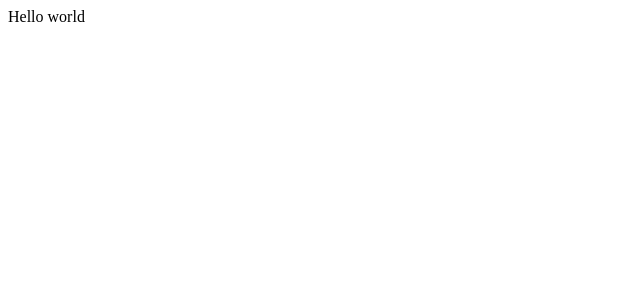
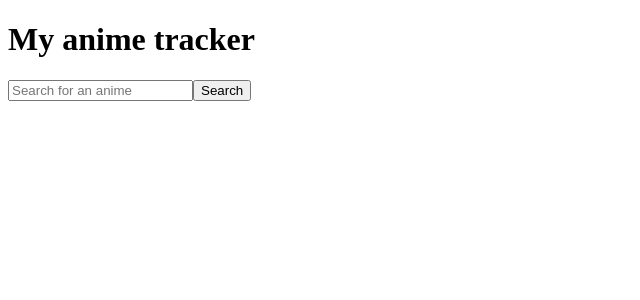
Before and after one commit to fsetrodinomo/Anime-Tracker, a Vue app: page / in a window 1280 px wide. Shown: the top 300 px of the page, without its empty margins (0-640 px from the left). Built offline with nearby package versions, Linux system fonts and the light colour scheme.

Commit message:
working on search function, template side

```diff
--- a/index.html
+++ b/index.html
@@ -4,7 +4,7 @@
     <meta charset="UTF-8" />
     <link rel="icon" type="image/svg+xml" href="/vite.svg" />
     <meta name="viewport" content="width=device-width, initial-scale=1.0" />
-    <title>Vite + Vue</title>
+    <title>My anime tracker</title>
   </head>
   <body>
     <div id="app"></div>
--- a/src/App.vue
+++ b/src/App.vue
@@ -1,12 +1,102 @@
 <script setup>
+import { ref, computed, onMounted } from 'vue'
+const query = ref('')
+//add to anime list
+const my_anime = ref([])
+//results gets back from query submited by API
+const search_results = ref([])
 
+// shows list from a-z
+const my_anime_asc = computed(() => {
+  return my_anime.value.sort((a, b) => {
+    //converts into number tells which one comes first
+    return a.title.localeCompare(b.title)
+  })
+})
+
+//anime search function
+const searchAnime = () => {
+  //everything put in query , query will search in this function
+  const url = 'https://api.jikan.moe/v4/anime?q=${query.value}'
+  fetch(url)
+    //convert the result into a json
+    .then(res => res.json())
+    // pass the data back
+    .then(res => {
+      search_results.value = res.data
+    })
+}
+
+// handles query inserted at the request field
+const handleInput = e => {
+  //if we dont have the target value
+  if (!e.target.value) {
+    //return a empty array and reset into nothing
+    search_results.value = []
+  }
+}
+
+//adding a anime to the list
+const addAnime = anime => {
+  search_results.value = []
+  //close the search box if you add a anime
+  query.value = ''
+
+  my_anime.value.push({
+    id: anime.mal_id,
+    title: anime.title,
+    image: anime.images.jpg.images_url,
+    total_episodes: anime.total_episodes,
+    watched_episodes: 0
+
+
+  })
+  localStorage.setItem('my_anime', JSON.stringify(my_anime.value))
+}
+
+const increasewatch = anime => {
+  //add episode
+  anime.watched_episodes++
+
+  //add episode and save the list
+  localStorage.setItem('my_anime', JSON.stringify(my_anime.value))
+}
+
+const decreasewatch = anime => {
+  //remove episode
+  anime.watched_episodes--
+
+  //removes episode and save list
+  localStorage.setItem('my_anime', JSON.stringify(my_anime.value))
+}
+
+//check local storage and add it or else initialize empty array
+onMounted(() => {
+  my_anime.value = JSON.parse(localStorage.getItem('my_anime')) || []
+})
 </script>
 
 <template>
-<main>Hello world</main>
+  <main>
+    <h1>My anime tracker</h1>
+
+    <form @submit.prevent="searchAnime">
+      <input type="text" placeholder="Search for an anime" v-model="query" @input="handleInput" />
+      <button type="submit">Search</button>
+    </form>
+
+    <div class="results" v-if="search_results.lengt > 0">
+      <div class="result" v-for="anime in search_results">
+        <div class="details">
+          <h3>{{ anime.title }}</h3>
+        </div>
+      </div>
+
+
+    </div>
+  </main>
 
 </template>
 
 <style>
-
 </style>
```
